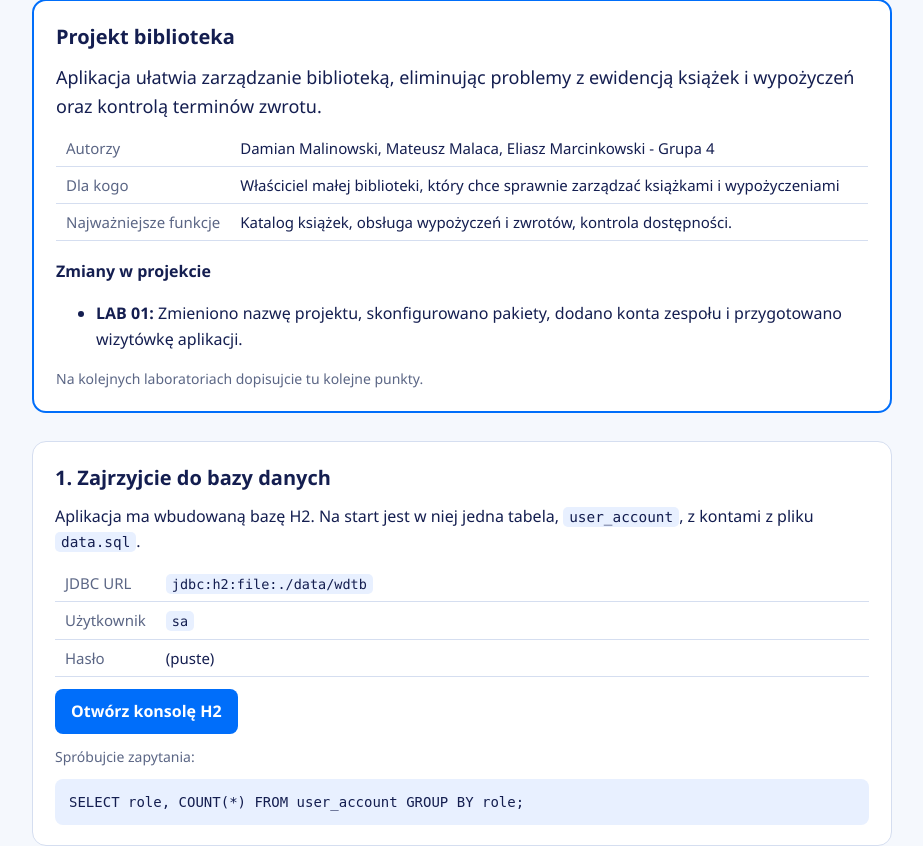
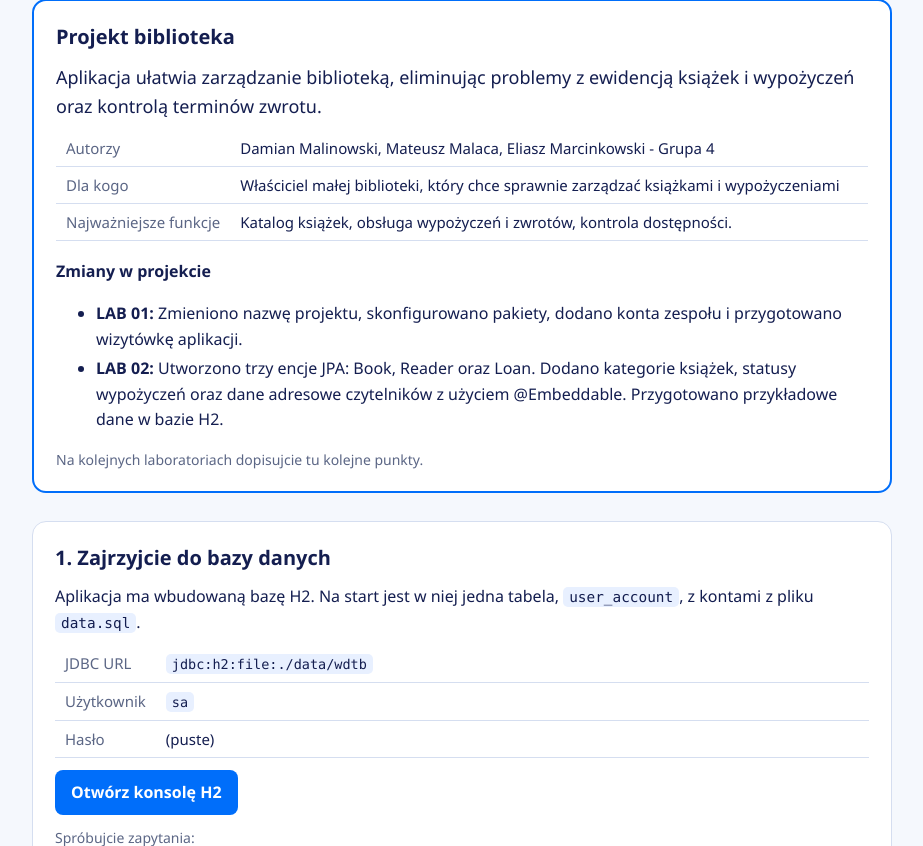
Before and after one commit to 1NineTeen/WdTB-2026-Backend--biblioteka, a Spring Boot app: page / in a window 1280 px wide. Shown: the part 358-1204 px from the top of the page, without its empty margins (178-1101 px from the left). Run offline with Spring Boot 4, Linux system fonts and the light colour scheme.

Commit message:
LAB 02: zakonczenie

```diff
--- a/src/main/resources/static/index.html
+++ b/src/main/resources/static/index.html
@@ -56,6 +56,7 @@
     <h3>Zmiany w projekcie</h3>
     <ul>
       <li><b>LAB 01:</b> Zmieniono nazwę projektu, skonfigurowano pakiety, dodano konta zespołu i przygotowano wizytówkę aplikacji.</li>
+      <li><b>LAB 02:</b> Utworzono trzy encje JPA: Book, Reader oraz Loan. Dodano kategorie książek, statusy wypożyczeń oraz dane adresowe czytelników z użyciem @Embeddable. Przygotowano przykładowe dane w bazie H2.</li>
     </ul>
     <p class="muted">Na kolejnych laboratoriach dopisujcie tu kolejne punkty. </p>
   </section>
```
